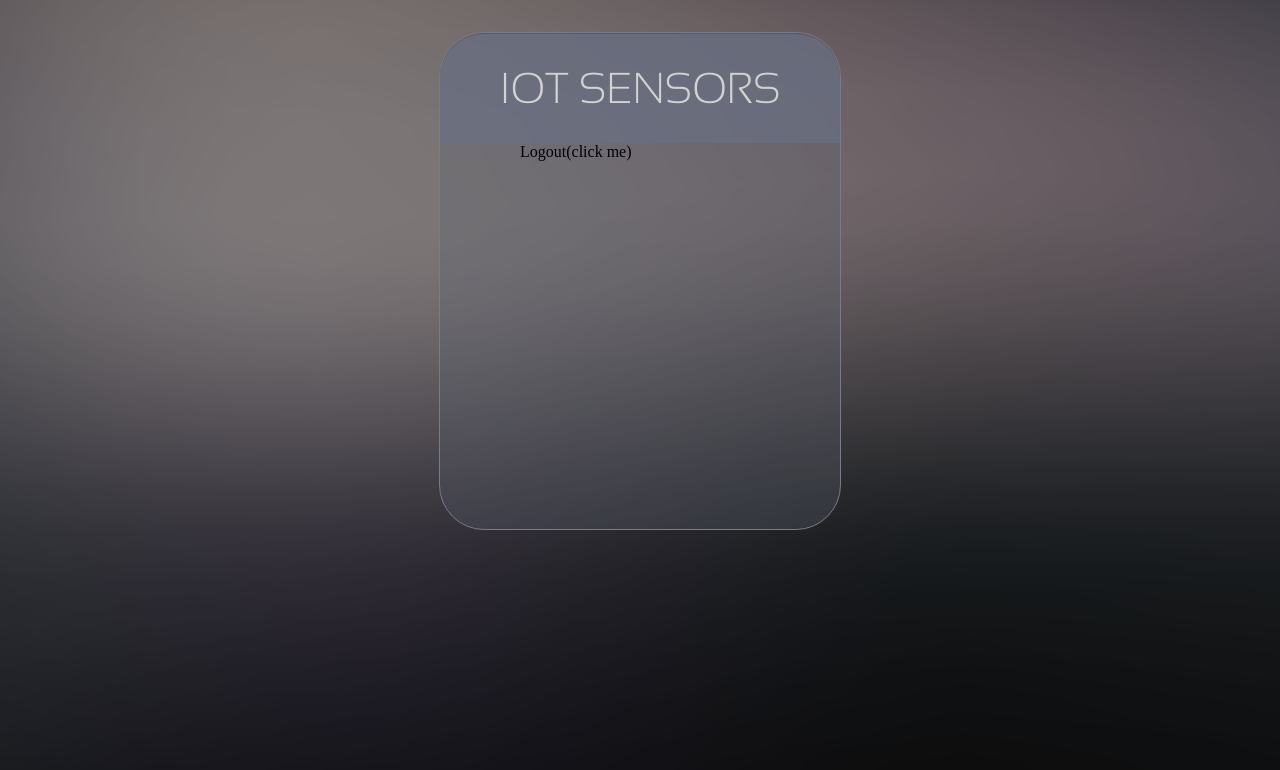
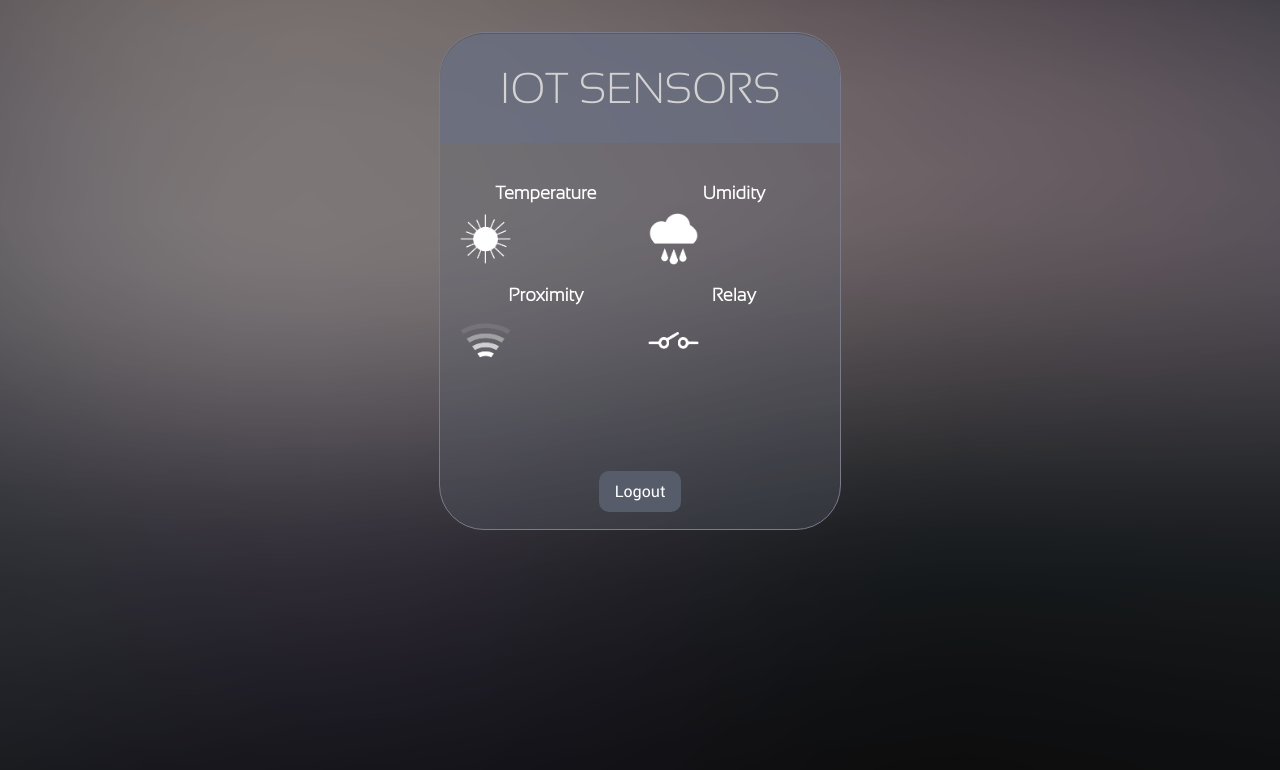
Before and after one commit to MariusParasca/cloud-project-iot-mapa, a Node server app: page /sensors in a window 1280 px wide. Shown: the top 770 px of the page. Run offline with Node 20, Linux system fonts and the light colour scheme; a user stored in the database is signed in; some libraries are stand-ins or nearby versions.

Commit message:
start on sensors page

```diff
--- a/public/stylesheets/style.css
+++ b/public/stylesheets/style.css
@@ -16,6 +16,7 @@ html {
 
 
 .content {
+  position: relative;
   background-color: rgba(94, 100, 114, 0.3);
   margin: 0 auto;
   width: 25em;
@@ -133,3 +134,57 @@ html {
   cursor: pointer;
   text-decoration: underline;
 }
+
+.sensors-container {
+  display: grid;
+  margin-top: 2.5em;
+  margin-right: 1.25em;
+  margin-left: 1.25em;
+  grid-gap: 1em;
+  grid-template-columns: repeat(2, 1fr);
+}
+
+.sensor-name {
+  color: white;
+  font-family: 'SansationLight';
+  font-weight: bold;
+  font-size: large;
+  text-align: center;
+  margin-bottom: 0.5em;
+}
+
+.sensor-img-box {
+  width: 50%;
+  float: left;
+}
+
+.sensor-info {
+  width: 50%;
+  float: right;
+}
+
+img {
+  width: 4vw;
+  height: 4vw;
+}
+
+.log-out {
+  position: absolute;
+  width: 100%;
+  text-align: center;
+  color: white;
+  font-family: 'Roboto';
+  bottom: 0;
+  margin-bottom: 1.75em;
+}
+
+.log-out a {
+  cursor: pointer;
+  border-radius: 10px;
+  background-color: #565c69;
+  padding: 0.7em 1em 0.7em 1em;
+}
+
+.log-out a:hover {
+  background-color: #474c58;
+}
--- a/views/sensors.pug
+++ b/views/sensors.pug
@@ -7,7 +7,25 @@ html(lang='en')
     link(rel="stylesheet" href="https://cdnjs.cloudflare.com/ajax/libs/font-awesome/4.7.0/css/font-awesome.min.css")
     .content
       .content-title IOT SENSORS
-      a(onclick=`onclick_logout()`).sign-up Logout(click me)
+      .sensors-container
+        .sensor1
+          .sensor-name Temperature
+          .sensor-img-box
+            img(src="/images/temperature.png", alt="Temperature")
+        .sensor2
+          .sensor-name Umidity
+          .sensor-img-box
+            img(src="/images/umidity.png", alt="Umidity")
+        .sensor3
+          .sensor-name Proximity
+          .sensor-img-box
+            img(src="images/proximity.png", alt="Proximity")
+        .sensor4
+          .sensor-name Relay
+          .sensor-img-box
+            img(src="/images/relay.png", alt="Relay")
+      .log-out
+        a(onclick=`onclick_logout()`) Logout
     include common/footer.pug
     script(src="/javascripts/sensors.js")
     +footer('')
```
